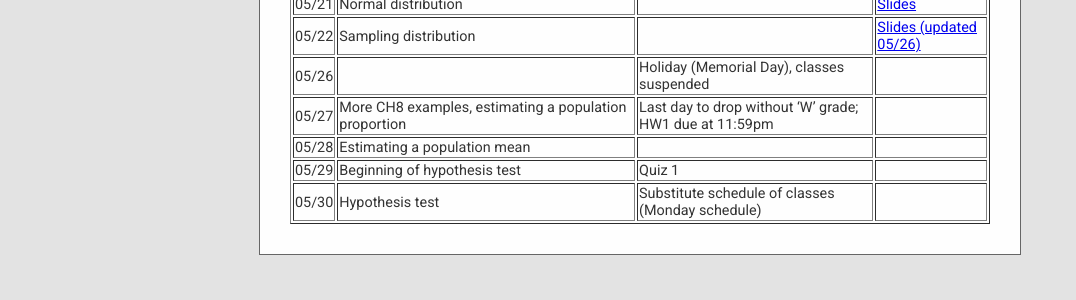
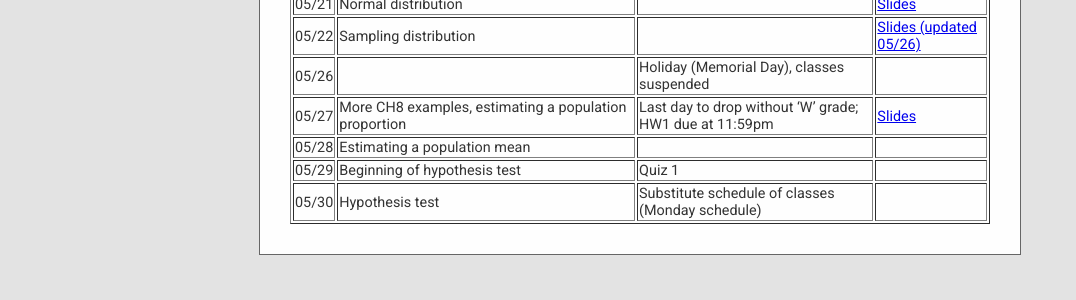
Before and after one commit to cesail/cesail.github.io, a Jekyll site: the page built from courses/25s1ma116/index.html, in a window 1280 px wide. Shown: the part 546-846 px from the top of the page, without its empty margins (0-1076 px from the left). Built offline with Jekyll 4.4.1, drawn with Linux system fonts in a browser that asks for light colours; some web fonts are replaced; a script that is not in the unit is left out.

Commit message:
Update index.html

```diff
--- a/courses/25s1ma116/index.html
+++ b/courses/25s1ma116/index.html
@@ -113,7 +113,7 @@
      <td> 05/27 </td>
      <td> More CH8 examples, estimating a population proportion </td>
      <td> Last day to drop without ‘W’ grade; HW1 due at 11:59pm</td>
-    <td> </td>
+    <td> <a href="0527.pdf"> Slides </a> </td>
   </tr>
   <tr>
      <td> 05/28 </td>
```
